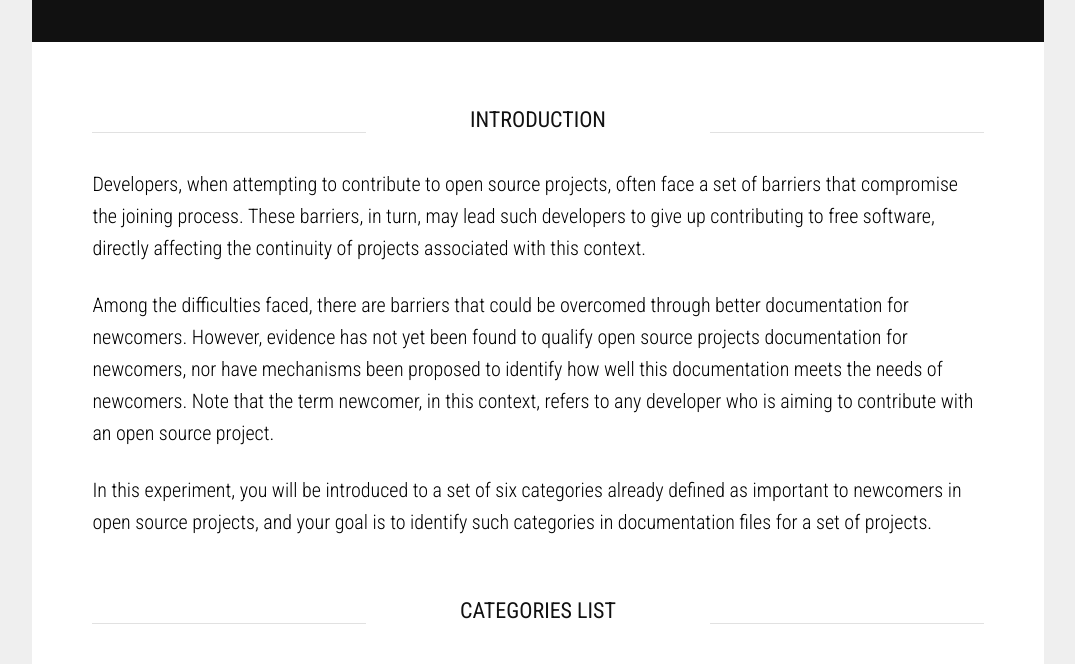
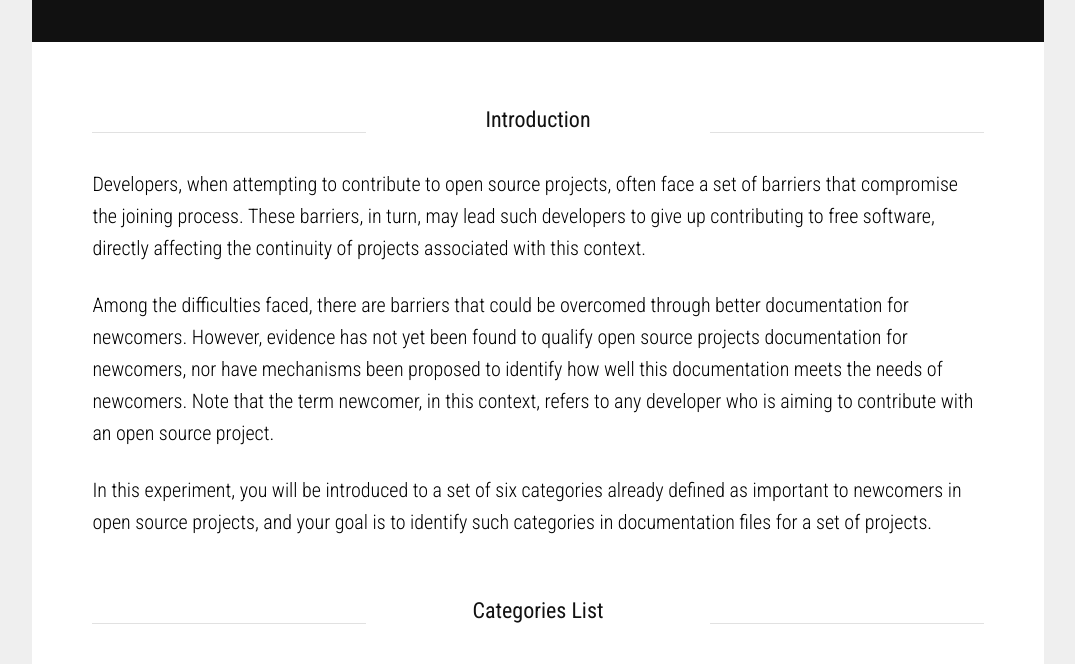
Before and after one commit to igorsteinmacher/REP_I, a Jekyll site: the page built from docs/index.html, in a window 1280 px wide and 900 px high. Shown: the part 230-894 px from the top of the window, without its empty margins (102-1177 px from the left). Built offline with Jekyll 4.4.1, drawn with Linux system fonts in a browser that asks for light colours; some of the changed text lies outside the part shown.

Commit message:
Update docs

```diff
--- a/docs/index.html
+++ b/docs/index.html
@@ -14,7 +14,7 @@ css: experiment.css
             <hr>
         </div>
         <div class="four columns">
-            INTRODUCTION
+            Introduction
         </div>
         <div class="four columns">
             <hr>
@@ -48,7 +48,7 @@ css: experiment.css
             <hr>
         </div>
         <div class="four columns">
-            CATEGORIES LIST
+            Categories List
         </div>
         <div class="four columns">
             <hr>
@@ -107,7 +107,7 @@ css: experiment.css
                 <hr>
             </div>
             <div class="four columns">
-                CATEGORIES IDENTIFICATION
+                Categories Identification
             </div>
             <div class="four columns">
                 <hr>
```
